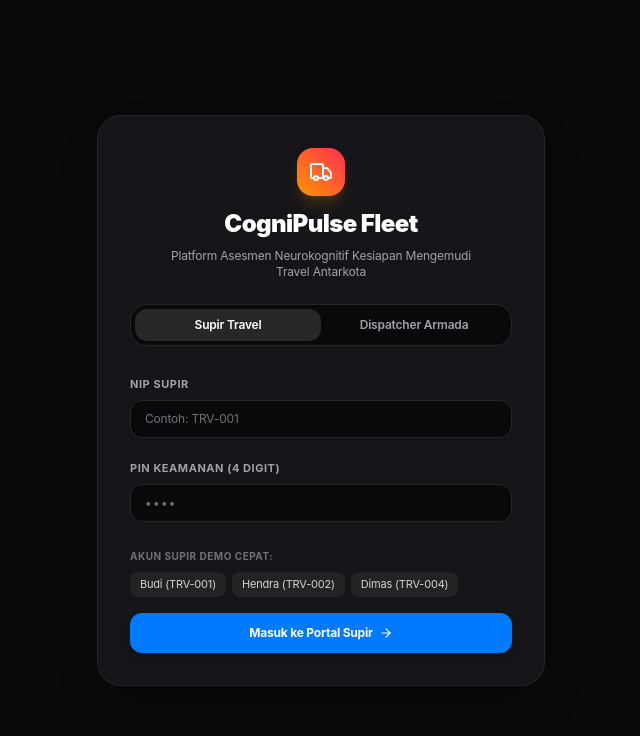
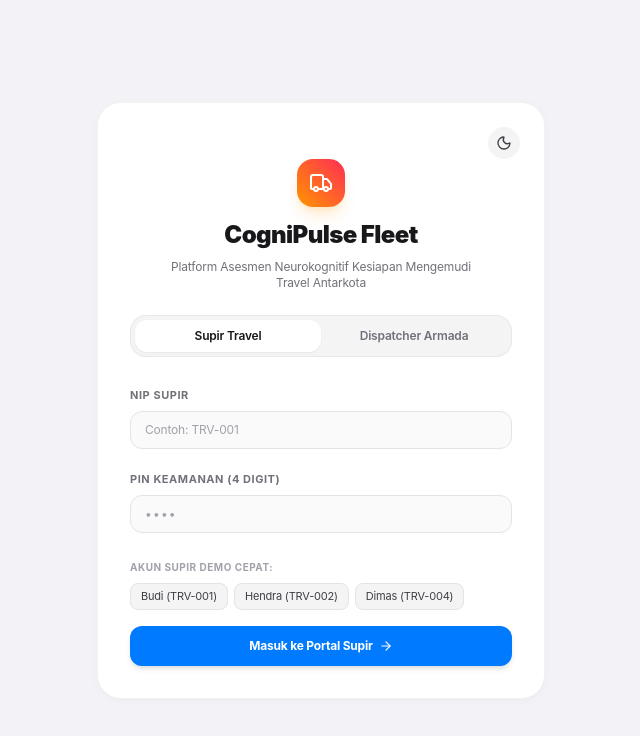
Before and after one commit to feb027/cognipulse, a Next.js app: page / in a window 1280 px wide. Shown: the top 736 px of the page, without its empty margins (319-959 px from the left). Built offline with nearby package versions, Linux system fonts and the light colour scheme.

Commit message:
fix(theme): support Apple Health light and dark adaptive themes in login view and fleet console with direct theme switcher

```diff
--- a/src/app/fleet/page.tsx
+++ b/src/app/fleet/page.tsx
@@ -2,7 +2,8 @@
 
 import React, { useState, useEffect } from 'react';
 import Link from 'next/link';
-import { ArrowLeft, UserPlus, Search, RefreshCw, LogOut } from 'lucide-react';
+import { ArrowLeft, UserPlus, Search, RefreshCw, LogOut, Sun, Moon } from 'lucide-react';
+import { useTheme } from '@/components/theme/ThemeContext';
 import { FleetSummary, DriverWithLatestAssessment, DriverStatus } from '@/types/fleet';
 import { FleetKpiSummary } from '@/components/fleet/FleetKpiSummary';
 import { FleetDriverCard } from '@/components/fleet/FleetDriverCard';
@@ -13,6 +14,7 @@ import { UnifiedLoginView } from '@/components/auth/UnifiedLoginView';
 import { useAuthSession } from '@/hooks/use-auth-session';
 
 export default function FleetPage() {
+  const { theme, toggleTheme } = useTheme();
   const { session, loading: authLoading, isLoggedIn, isDispatcher, logout } = useAuthSession();
   const [summary, setSummary] = useState<FleetSummary | null>(null);
   const [drivers, setDrivers] = useState<DriverWithLatestAssessment[]>([]);
@@ -43,7 +45,7 @@ export default function FleetPage() {
   }, [isDispatcher]);
 
   if (authLoading) {
-    return <div className="min-h-screen bg-zinc-950 flex items-center justify-center text-zinc-500 text-xs">Memuat hak akses dispatcher...</div>;
+    return <div className="min-h-screen bg-[#F2F2F7] dark:bg-black flex items-center justify-center text-zinc-500 text-xs">Memuat hak akses dispatcher...</div>;
   }
 
   if (!isLoggedIn || !session) {
@@ -78,6 +80,13 @@ export default function FleetPage() {
             <span>Mode Supir</span>
           </Link>
           <div className="flex items-center gap-2">
+            <button
+              onClick={toggleTheme}
+              aria-label="Ubah Tema"
+              className="w-8 h-8 rounded-full flex items-center justify-center bg-zinc-100 dark:bg-zinc-800 text-zinc-700 dark:text-zinc-200 hover:scale-105 active:scale-95 transition-all"
+            >
+              {theme === 'dark' ? <Sun className="w-4 h-4 text-apple-yellow" /> : <Moon className="w-4 h-4 text-zinc-700" />}
+            </button>
             <button onClick={loadFleetData} className="p-2 rounded-full bg-zinc-100 dark:bg-zinc-800 text-zinc-500 hover:text-zinc-900 dark:hover:text-white transition-all" title="Perbarui Data">
               <RefreshCw className={`w-3.5 h-3.5 ${loading ? 'animate-spin' : ''}`} />
             </button>
--- a/src/app/page.tsx
+++ b/src/app/page.tsx
@@ -39,7 +39,7 @@ export default function Home() {
   const { history, saveSession, clearHistory, seedDemoHistory, deviceBaselineMs } = useSessionHistory();
 
   if (authLoading) {
-    return <div className="min-h-screen bg-zinc-950 flex items-center justify-center text-zinc-500 text-xs">Memuat sesi CogniPulse...</div>;
+    return <div className="min-h-screen bg-[#F2F2F7] dark:bg-black flex items-center justify-center text-zinc-500 text-xs">Memuat sesi CogniPulse...</div>;
   }
 
   if (!isLoggedIn || !session) {
@@ -56,14 +56,14 @@ export default function Home() {
 
   if (session.role === 'dispatcher') {
     return (
-      <div className="min-h-screen bg-zinc-950 flex flex-col items-center justify-center p-6 text-center space-y-4">
+      <div className="min-h-screen bg-[#F2F2F7] dark:bg-black flex flex-col items-center justify-center p-6 text-center space-y-4">
         <div className="w-12 h-12 rounded-2xl bg-apple-blue/20 flex items-center justify-center text-apple-blue">
           <ShieldCheck className="w-6 h-6" />
         </div>
-        <h2 className="text-xl font-bold text-white">Akun Dispatcher Terdeteksi</h2>
-        <p className="text-xs text-zinc-400 max-w-sm">Anda masuk sebagai manajemen armada. Silakan buka konsol pengawasan supir travel.</p>
+        <h2 className="text-xl font-bold text-zinc-900 dark:text-white">Akun Dispatcher Terdeteksi</h2>
+        <p className="text-xs text-zinc-500 dark:text-zinc-400 max-w-sm">Anda masuk sebagai manajemen armada. Silakan buka konsol pengawasan supir travel.</p>
         <div className="flex gap-2">
-          <button onClick={logout} className="px-4 py-2 rounded-xl text-xs text-zinc-400 hover:text-white bg-zinc-900 border border-zinc-800">Ganti Akun</button>
+          <button onClick={logout} className="px-4 py-2 rounded-xl text-xs text-zinc-700 dark:text-zinc-300 hover:bg-zinc-200 dark:hover:bg-zinc-800 bg-white dark:bg-zinc-900 border border-zinc-200 dark:border-zinc-800 shadow-sm">Ganti Akun</button>
           <a href="/fleet" className="px-4 py-2 rounded-xl text-xs font-bold text-white bg-apple-blue hover:bg-apple-blue/90 inline-flex items-center gap-1.5 shadow-md">
             <span>Buka Konsol Armada</span>
             <ArrowRight className="w-3.5 h-3.5" />
--- a/src/components/auth/UnifiedLoginView.tsx
+++ b/src/components/auth/UnifiedLoginView.tsx
@@ -1,7 +1,8 @@
 'use client';
 
 import React, { useState } from 'react';
-import { Truck, ShieldCheck, Lock, User, AlertCircle, Sparkles, ArrowRight } from 'lucide-react';
+import { Truck, AlertCircle, Sparkles, ArrowRight, Sun, Moon } from 'lucide-react';
+import { useTheme } from '@/components/theme/ThemeContext';
 import { LoginPayload, AuthSession } from '@/types/auth';
 
 interface UnifiedLoginViewProps {
@@ -9,6 +10,7 @@ interface UnifiedLoginViewProps {
 }
 
 export function UnifiedLoginView({ onLoginSuccess }: UnifiedLoginViewProps) {
+  const { theme, toggleTheme } = useTheme();
   const [role, setRole] = useState<'driver' | 'dispatcher'>('driver');
   const [driverNip, setDriverNip] = useState('');
   const [driverPin, setDriverPin] = useState('');
@@ -62,40 +64,50 @@ export function UnifiedLoginView({ onLoginSuccess }: UnifiedLoginViewProps) {
   };
 
   return (
-    <div className="min-h-screen flex items-center justify-center p-4 bg-zinc-950 text-zinc-100">
-      <div className="w-full max-w-md p-6 sm:p-8 rounded-3xl bg-zinc-900/90 border border-zinc-800 shadow-2xl space-y-6 animate-springUp">
+    <div className="min-h-screen flex items-center justify-center p-4 bg-[#F2F2F7] dark:bg-black text-zinc-900 dark:text-zinc-100 transition-colors">
+      <div className="relative w-full max-w-md p-6 sm:p-8 rounded-3xl bg-white dark:bg-[#1C1C1E] border border-black/5 dark:border-white/10 shadow-apple dark:shadow-2xl space-y-6 animate-springUp">
+        {/* Top Floating Theme Switcher */}
+        <button
+          type="button"
+          onClick={toggleTheme}
+          aria-label="Ubah Tema"
+          className="absolute top-6 right-6 w-8 h-8 rounded-full flex items-center justify-center bg-zinc-100 dark:bg-zinc-800 text-zinc-700 dark:text-zinc-200 hover:scale-105 active:scale-95 transition-all"
+        >
+          {theme === 'dark' ? <Sun className="w-4 h-4 text-apple-yellow" /> : <Moon className="w-4 h-4 text-zinc-700" />}
+        </button>
+
         {/* Brand Header */}
         <div className="text-center space-y-2">
           <div className="inline-flex items-center justify-center w-12 h-12 rounded-2xl bg-gradient-to-tr from-apple-orange to-apple-red text-white shadow-lg shadow-apple-orange/20 mb-1">
             <Truck className="w-6 h-6" />
           </div>
-          <h2 className="text-2xl font-black tracking-tight text-white">CogniPulse Fleet</h2>
-          <p className="text-xs text-zinc-400 max-w-xs mx-auto">
+          <h2 className="text-2xl font-black tracking-tight text-zinc-900 dark:text-white">CogniPulse Fleet</h2>
+          <p className="text-xs text-zinc-500 dark:text-zinc-400 max-w-xs mx-auto">
             Platform Asesmen Neurokognitif Kesiapan Mengemudi Travel Antarkota
           </p>
         </div>
 
         {/* Role Segmented Switcher */}
-        <div className="grid grid-cols-2 p-1 rounded-2xl bg-zinc-950 border border-zinc-800 text-xs font-semibold">
+        <div className="grid grid-cols-2 p-1 rounded-2xl bg-zinc-100 dark:bg-zinc-900 border border-black/5 dark:border-white/10 text-xs font-semibold">
           <button
             type="button"
             onClick={() => { setRole('driver'); setError(null); }}
-            className={`py-2 rounded-xl transition-all ${role === 'driver' ? 'bg-zinc-800 text-white shadow-sm' : 'text-zinc-400 hover:text-zinc-200'}`}
+            className={`py-2 rounded-xl transition-all ${role === 'driver' ? 'bg-white dark:bg-zinc-800 text-zinc-900 dark:text-white shadow-sm' : 'text-zinc-500 dark:text-zinc-400 hover:text-zinc-900 dark:hover:text-zinc-200'}`}
           >
             Supir Travel
           </button>
           <button
             type="button"
             onClick={() => { setRole('dispatcher'); setError(null); }}
-            className={`py-2 rounded-xl transition-all ${role === 'dispatcher' ? 'bg-zinc-800 text-white shadow-sm' : 'text-zinc-400 hover:text-zinc-200'}`}
+            className={`py-2 rounded-xl transition-all ${role === 'dispatcher' ? 'bg-white dark:bg-zinc-800 text-zinc-900 dark:text-white shadow-sm' : 'text-zinc-500 dark:text-zinc-400 hover:text-zinc-900 dark:hover:text-zinc-200'}`}
           >
             Dispatcher Armada
           </button>
         </div>
 
         {error && (
-          <div className="p-3 rounded-xl bg-red-500/10 border border-red-500/20 text-red-400 text-xs flex items-center gap-2 animate-fadeIn">
-            <AlertCircle className="w-4 h-4 flex-shrink-0 text-red-400" />
+          <div className="p-3 rounded-xl bg-red-500/10 border border-red-500/20 text-red-600 dark:text-red-400 text-xs flex items-center gap-2 animate-fadeIn">
+            <AlertCircle className="w-4 h-4 flex-shrink-0 text-red-500" />
             <span>{error}</span>
           </div>
         )}
@@ -104,63 +116,68 @@ export function UnifiedLoginView({ onLoginSuccess }: UnifiedLoginViewProps) {
           {role === 'driver' ? (
             <>
               <div>
-                <label className="text-[11px] font-bold uppercase tracking-wider text-zinc-400">NIP Supir</label>
+                <label className="text-[11px] font-bold uppercase tracking-wider text-zinc-500 dark:text-zinc-400">NIP Supir</label>
                 <input
                   type="text"
                   placeholder="Contoh: TRV-001"
                   value={driverNip}
                   onChange={(e) => setDriverNip(e.target.value)}
-                  className="w-full mt-1.5 px-3.5 py-2.5 text-xs rounded-xl bg-zinc-950 border border-zinc-800 focus:border-apple-blue outline-none text-white font-mono placeholder-zinc-500"
+                  className="w-full mt-1.5 px-3.5 py-2.5 text-xs rounded-xl bg-zinc-50 dark:bg-zinc-950 border border-zinc-200 dark:border-zinc-800 focus:border-apple-blue outline-none text-zinc-900 dark:text-white font-mono placeholder-zinc-400 dark:placeholder-zinc-600"
                 />
               </div>
 
               <div>
-                <label className="text-[11px] font-bold uppercase tracking-wider text-zinc-400">PIN Keamanan (4 Digit)</label>
+                <label className="text-[11px] font-bold uppercase tracking-wider text-zinc-500 dark:text-zinc-400">PIN Keamanan (4 Digit)</label>
                 <input
                   type="password"
                   placeholder="••••"
                   maxLength={6}
                   value={driverPin}
                   onChange={(e) => setDriverPin(e.target.value)}
-                  className="w-full mt-1.5 px-3.5 py-2.5 text-xs rounded-xl bg-zinc-950 border border-zinc-800 focus:border-apple-blue outline-none text-white font-mono placeholder-zinc-500 tracking-widest"
+                  className="w-full mt-1.5 px-3.5 py-2.5 text-xs rounded-xl bg-zinc-50 dark:bg-zinc-950 border border-zinc-200 dark:border-zinc-800 focus:border-apple-blue outline-none text-zinc-900 dark:text-white font-mono placeholder-zinc-400 dark:placeholder-zinc-600 tracking-widest"
                 />
               </div>
 
               {/* Demo Driver Shortcuts */}
               <div className="pt-1 space-y-1.5">
-                <span className="text-[10px] font-bold uppercase tracking-wider text-zinc-500">Akun Supir Demo Cepat:</span>
+                <span className="text-[10px] font-bold uppercase tracking-wider text-zinc-400 dark:text-zinc-500">Akun Supir Demo Cepat:</span>
                 <div className="flex flex-wrap gap-1.5">
-                  <button type="button" onClick={() => fillDemoDriver('TRV-001')} className="px-2.5 py-1 rounded-lg bg-zinc-800/80 hover:bg-zinc-800 text-[11px] text-zinc-300 font-mono">Budi (TRV-001)</button>
-                  <button type="button" onClick={() => fillDemoDriver('TRV-002')} className="px-2.5 py-1 rounded-lg bg-zinc-800/80 hover:bg-zinc-800 text-[11px] text-zinc-300 font-mono">Hendra (TRV-002)</button>
-                  <button type="button" onClick={() => fillDemoDriver('TRV-004')} className="px-2.5 py-1 rounded-lg bg-zinc-800/80 hover:bg-zinc-800 text-[11px] text-zinc-300 font-mono">Dimas (TRV-004)</button>
+                  {[
+                    { nip: 'TRV-001', name: 'Budi (TRV-001)' },
+                    { nip: 'TRV-002', name: 'Hendra (TRV-002)' },
+                    { nip: 'TRV-004', name: 'Dimas (TRV-004)' },
+                  ].map((d) => (
+                    <button key={d.nip} type="button" onClick={() => fillDemoDriver(d.nip)} className="px-2.5 py-1 rounded-lg bg-zinc-100 hover:bg-zinc-200 dark:bg-zinc-800/80 dark:hover:bg-zinc-800 text-[11px] text-zinc-700 dark:text-zinc-300 border border-zinc-200 dark:border-zinc-700/50 font-mono">
+                      {d.name}
+                    </button>
+                  ))}
                 </div>
               </div>
             </>
           ) : (
             <>
               <div>
-                <label className="text-[11px] font-bold uppercase tracking-wider text-zinc-400">Username Dispatcher</label>
+                <label className="text-[11px] font-bold uppercase tracking-wider text-zinc-500 dark:text-zinc-400">Username Dispatcher</label>
                 <input
                   type="text"
                   placeholder="admin"
                   value={adminUser}
                   onChange={(e) => setAdminUser(e.target.value)}
-                  className="w-full mt-1.5 px-3.5 py-2.5 text-xs rounded-xl bg-zinc-950 border border-zinc-800 focus:border-apple-blue outline-none text-white placeholder-zinc-500"
+                  className="w-full mt-1.5 px-3.5 py-2.5 text-xs rounded-xl bg-zinc-50 dark:bg-zinc-950 border border-zinc-200 dark:border-zinc-800 focus:border-apple-blue outline-none text-zinc-900 dark:text-white placeholder-zinc-400 dark:placeholder-zinc-600"
                 />
               </div>
 
               <div>
-                <label className="text-[11px] font-bold uppercase tracking-wider text-zinc-400">Password</label>
+                <label className="text-[11px] font-bold uppercase tracking-wider text-zinc-500 dark:text-zinc-400">Password</label>
                 <input
                   type="password"
                   placeholder="••••••••"
                   value={adminPass}
                   onChange={(e) => setAdminPass(e.target.value)}
-                  className="w-full mt-1.5 px-3.5 py-2.5 text-xs rounded-xl bg-zinc-950 border border-zinc-800 focus:border-apple-blue outline-none text-white placeholder-zinc-500"
+                  className="w-full mt-1.5 px-3.5 py-2.5 text-xs rounded-xl bg-zinc-50 dark:bg-zinc-950 border border-zinc-200 dark:border-zinc-800 focus:border-apple-blue outline-none text-zinc-900 dark:text-white placeholder-zinc-400 dark:placeholder-zinc-600"
                 />
               </div>
 
-              {/* Demo Dispatcher Shortcut */}
               <div className="pt-1">
                 <button
                   type="button"
@@ -177,7 +194,7 @@ export function UnifiedLoginView({ onLoginSuccess }: UnifiedLoginViewProps) {
           <button
             type="submit"
             disabled={loading}
-            className="w-full mt-4 py-3 rounded-xl bg-apple-blue hover:bg-apple-blue/90 text-white text-xs font-bold transition-all shadow-md flex items-center justify-center gap-1.5 disabled:opacity-50"
+            className="w-full mt-4 py-3 rounded-xl bg-apple-blue hover:bg-apple-blue/90 text-white text-xs font-bold transition-all shadow-md flex items-center justify-center gap-1.5 disabled:opacity-50 active:scale-[0.98]"
           >
             <span>{loading ? 'Memvalidasi...' : role === 'driver' ? 'Masuk ke Portal Supir' : 'Buka Konsol Armada'}</span>
             <ArrowRight className="w-3.5 h-3.5" />
--- a/src/components/fleet/FleetAccessDenied.tsx
+++ b/src/components/fleet/FleetAccessDenied.tsx
@@ -12,24 +12,24 @@ interface FleetAccessDeniedProps {
 
 export function FleetAccessDenied({ driverName, driverNip, onLogout }: FleetAccessDeniedProps) {
   return (
-    <div className="min-h-screen bg-zinc-950 flex flex-col items-center justify-center p-6 text-center space-y-4">
+    <div className="min-h-screen bg-[#F2F2F7] dark:bg-black flex flex-col items-center justify-center p-6 text-center space-y-4 transition-colors">
       <div className="w-12 h-12 rounded-2xl bg-red-500/10 flex items-center justify-center text-red-500">
         <ShieldAlert className="w-6 h-6" />
       </div>
-      <h2 className="text-xl font-bold text-white">Akses Dibatasi: Khusus Dispatcher Perusahaan</h2>
-      <p className="text-xs text-zinc-400 max-w-sm">
+      <h2 className="text-xl font-bold text-zinc-900 dark:text-white">Akses Dibatasi: Khusus Dispatcher Perusahaan</h2>
+      <p className="text-xs text-zinc-500 dark:text-zinc-400 max-w-sm">
         Akun supir {driverName && `(${driverName} - ${driverNip}) `}tidak memiliki izin untuk mengawasi atau mengubah status armada travel.
       </p>
       <div className="flex gap-2">
         <button
           onClick={onLogout}
-          className="px-4 py-2 rounded-xl text-xs text-zinc-400 hover:text-white bg-zinc-900 border border-zinc-800"
+          className="px-4 py-2 rounded-xl text-xs text-zinc-700 dark:text-zinc-300 hover:bg-zinc-200 dark:hover:bg-zinc-800 bg-white dark:bg-zinc-900 border border-zinc-200 dark:border-zinc-800 shadow-sm transition-all"
         >
           Ganti Akun
         </button>
         <Link
           href="/"
-          className="px-4 py-2 rounded-xl text-xs font-bold text-white bg-apple-blue hover:bg-apple-blue/90 shadow-md"
+          className="px-4 py-2 rounded-xl text-xs font-bold text-white bg-apple-blue hover:bg-apple-blue/90 shadow-md transition-all"
         >
           Kembali ke Portal Supir
         </Link>
```
